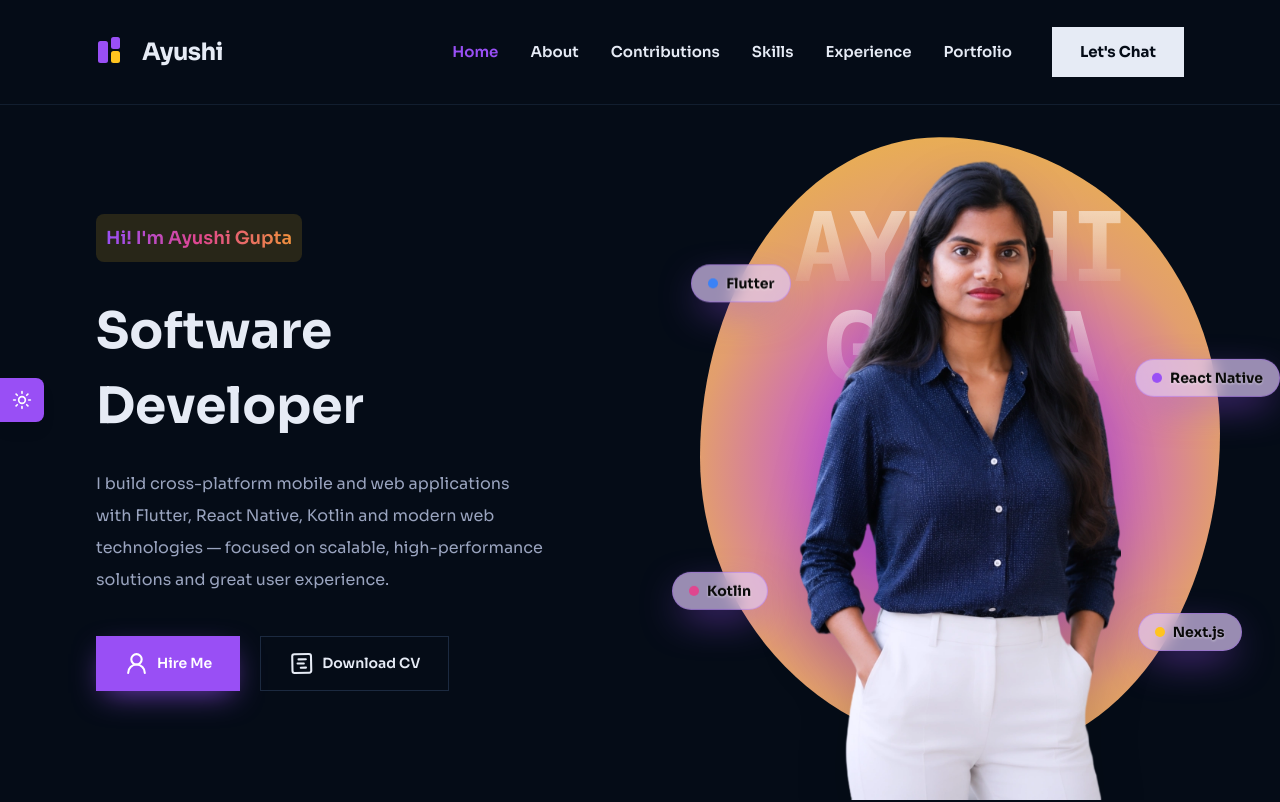
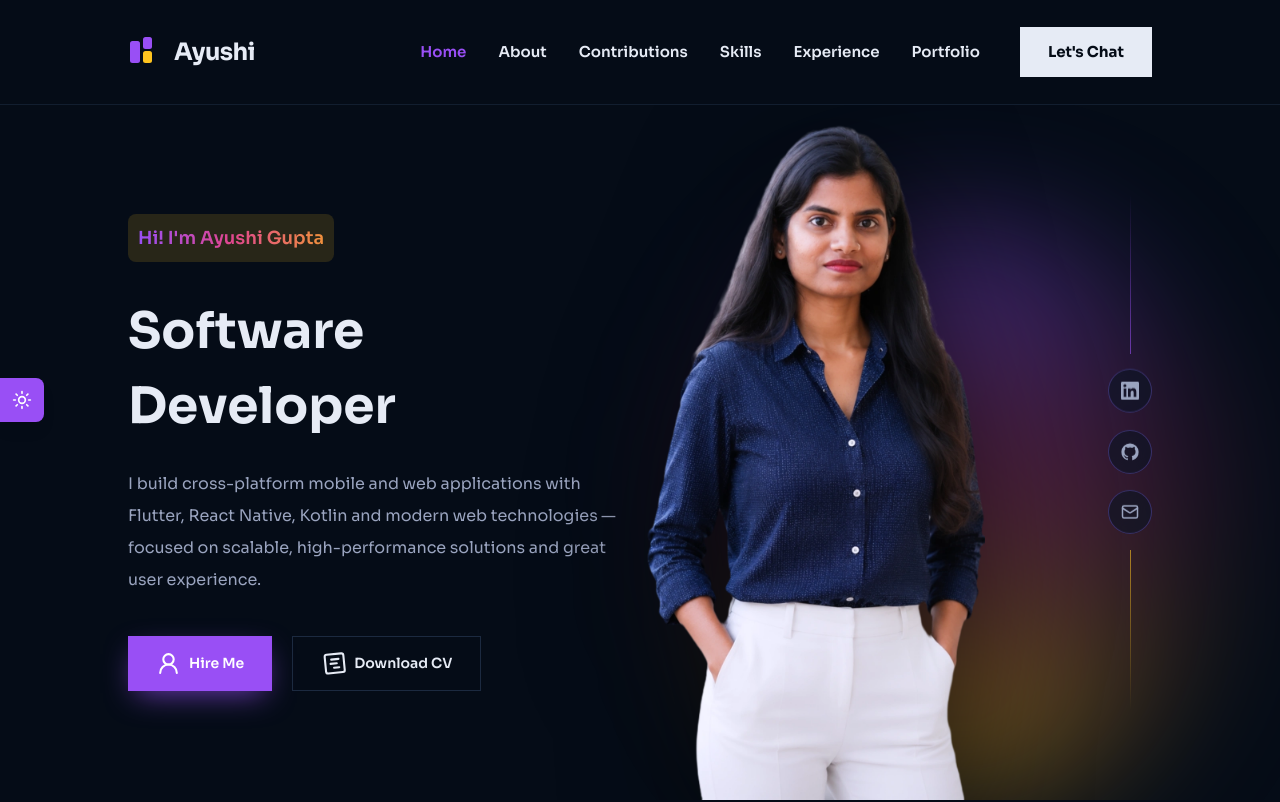
Before and after one commit to ayushigupta009/portfolio, a Next.js app: page / in a window 1280 px wide. Shown: the top 802 px of the page. Built offline with nearby package versions, Linux system fonts and the light colour scheme.

Commit message:
hero section enhancemnt and alignment enhancement in all section

```diff
--- a/src/app/globals.css
+++ b/src/app/globals.css
@@ -19,6 +19,12 @@
   --color-primary: #994ff5; /* purple  */
   --color-primary-600: #7c3aed;
   --color-secondary: #ffc41f; /* gold    */
+
+  /* Brand gradient stops — the purple → pink → orange ramp used across
+     headings, CTAs and the hero glow. */
+  --color-brand-pink: #e0468f;
+  --color-brand-orange: #f0913c;
+
   --color-accent-blue: #3b82f6;
   --color-indigo: #453db1;
 
@@ -142,6 +148,34 @@
       transparent 70%
     );
   }
+  /* Brand aura behind the hero portrait — a vertical ramp: purple at the top,
+     pink through the centre, warm gold pooling at the base. Every lobe is
+     centred on 50% x and wide enough to overlap its neighbours, so the colours
+     read as one continuous wash with no bare patches at the sides. */
+  .glow-brand {
+    background:
+      radial-gradient(
+          ellipse 78% 38% at 50% 8%,
+          color-mix(in srgb, var(--color-primary) 48%, transparent) 0%,
+          transparent 75%
+        ),
+      radial-gradient(
+          ellipse 82% 40% at 50% 42%,
+          color-mix(in srgb, var(--color-brand-pink) 42%, transparent) 0%,
+          transparent 75%
+        ),
+      radial-gradient(
+          ellipse 80% 36% at 50% 72%,
+          color-mix(in srgb, var(--color-brand-orange) 40%, transparent) 0%,
+          transparent 75%
+        ),
+      radial-gradient(
+          ellipse 72% 32% at 50% 95%,
+          color-mix(in srgb, var(--color-secondary) 45%, transparent) 0%,
+          transparent 75%
+        );
+  }
+
   .glow-secondary {
     background: radial-gradient(
       circle,
--- a/src/app/page.tsx
+++ b/src/app/page.tsx
@@ -7,6 +7,7 @@ import { Skills } from "@/components/sections/Skills";
 import { Resume } from "@/components/sections/Resume";
 import { Portfolio } from "@/components/sections/Portfolio";
 import { Contact } from "@/components/sections/Contact";
+import { CallToAction } from "@/components/sections/CallToAction";
 
 export default function Home() {
   return (
@@ -20,6 +21,7 @@ export default function Home() {
         <Resume />
         <Portfolio />
         <Contact />
+        <CallToAction />
       </main>
       <Footer />
     </>
--- a/src/components/layout/Footer.tsx
+++ b/src/components/layout/Footer.tsx
@@ -7,7 +7,7 @@ export function Footer() {
 
   return (
     <footer className="relative border-t border-border">
-      <div className="mx-auto w-full px-8 py-14 sm:px-12 lg:px-24">
+      <div className="mx-auto w-full px-10 py-14 sm:px-16 lg:px-32">
         {/* Top row: name + tagline on the left, socials on the right */}
         <div className="flex flex-col gap-8 sm:flex-row sm:items-start sm:justify-between">
           <div>
--- a/src/components/layout/Navbar.tsx
+++ b/src/components/layout/Navbar.tsx
@@ -37,7 +37,7 @@ export function Navbar() {
         scrolled ? "bg-background/90 backdrop-blur-xl" : "bg-background",
       )}
     >
-      <nav className="flex h-20 items-center justify-between px-8 sm:px-15 lg:h-[104px] lg:px-24">
+      <nav className="flex h-20 items-center justify-between px-10 sm:px-16 lg:h-[104px] lg:px-32">
         {/* Logo */}
         <a href="#home" className="group flex items-center gap-3">
           <svg
--- a/src/components/sections/About.tsx
+++ b/src/components/sections/About.tsx
@@ -139,7 +139,7 @@ export function About() {
               className="-mt-2 grid w-full max-w-xl grid-cols-3 gap-4"
             >
               {[
-                { value: "2.8+", label: "Years of Experience" },
+                { value: "2.9+", label: "Years of Experience" },
                 { value: "3", label: "Companies" },
                 { value: "15+", label: "Projects Shipped" },
               ].map((stat) => (
--- a/src/components/sections/Contact.tsx
+++ b/src/components/sections/Contact.tsx
@@ -3,7 +3,7 @@
 import { useState, type FormEvent } from "react";
 import { motion } from "framer-motion";
 import { Mail, Phone, MapPin, Send, CheckCircle2 } from "lucide-react";
-import { siteConfig } from "@/config/site";
+import { siteConfig, mailComposeUrl } from "@/config/site";
 import { Section } from "@/components/ui/Section";
 import { SectionTitle } from "@/components/ui/SectionTitle";
 import { SocialLinks } from "@/components/ui/SocialLinks";
@@ -11,7 +11,7 @@ import { Glow } from "@/components/ui/Glow";
 import { fadeUp, staggerContainer, viewportOnce } from "@/lib/animations";
 
 const contactMethods = [
-  { icon: Mail, label: "Email", value: siteConfig.email, href: `mailto:${siteConfig.email}` },
+  { icon: Mail, label: "Email", value: siteConfig.email, href: mailComposeUrl },
   { icon: Phone, label: "Phone", value: siteConfig.phone, href: `tel:${siteConfig.phone.replace(/\s/g, "")}` },
   { icon: MapPin, label: "Location", value: siteConfig.location, href: undefined },
 ];
@@ -66,6 +66,8 @@ export function Contact() {
                 {href ? (
                   <a
                     href={href}
+                    target={href.startsWith("http") ? "_blank" : undefined}
+                    rel="noopener noreferrer"
                     className="flex items-center gap-4 rounded-2xl border border-border bg-surface/40 p-4 transition-all duration-300 hover:border-primary/40"
                   >
                     {inner}
--- a/src/components/sections/Hero.tsx
+++ b/src/components/sections/Hero.tsx
@@ -4,6 +4,7 @@ import Image from "next/image";
 import { motion } from "framer-motion";
 import { UserRound, SquareChartGantt } from "lucide-react";
 import { heroContent } from "@/data/hero";
+import { footerSocialLinks } from "@/data/navigation";
 import { siteConfig } from "@/config/site";
 import { Button } from "@/components/ui/Button";
 import { staggerContainer, fadeUp } from "@/lib/animations";
@@ -27,7 +28,7 @@ export function Hero() {
             variants={staggerContainer}
             initial="hidden"
             animate="visible"
-            className="flex flex-col justify-center px-6 py-16 sm:px-10 lg:col-span-6 lg:px-24 lg:py-24"
+            className="flex flex-col justify-center px-10 py-16 sm:px-16 lg:col-span-6 lg:py-24 lg:pl-32 lg:pr-6"
           >
             <motion.span
               variants={fadeUp}
@@ -74,23 +75,23 @@ export function Hero() {
             </motion.div>
           </motion.div>
 
-          {/* Right column — the portrait sits on the page background with a soft
-              rounded gradient blob behind it (not a full square panel) */}
+          {/* Right column — the portrait sits directly on the page background */}
           <motion.div
             initial={{ opacity: 0, scale: 0.98 }}
             animate={{ opacity: 1, scale: 1 }}
             transition={{ duration: 0.7, ease: [0.22, 1, 0.36, 1], delay: 0.15 }}
-            className="relative flex min-h-[440px] items-end justify-center px-6 pt-10 lg:col-span-6 lg:min-h-full lg:px-12"
+            className="relative flex min-h-[500px] items-end justify-center px-6 pr-28 pt-10 lg:col-span-6 lg:min-h-full lg:pl-0 lg:pr-72 lg:pt-0"
           >
-            {/* Soft rounded gradient blob behind the portrait */}
+            {/* Multi-colour brand aura behind the portrait so it lifts off the page */}
             <motion.div
-              animate={{ y: [0, -14, 0] }}
-              transition={{ duration: 9, ease: "easeInOut", repeat: Infinity }}
-              className="pointer-events-none absolute bottom-10 left-1/2 top-10 w-[86%] max-w-[520px] -translate-x-1/2 rounded-[46%_54%_44%_56%/52%_48%_52%_48%] bg-[radial-gradient(circle_at_50%_54%,#8d47e5_0%,#c659d2_30%,#e29e6e_62%,#f0bf37_100%)]"
+              aria-hidden
+              initial={{ opacity: 0, scale: 0.85 }}
+              animate={{ opacity: 1, scale: 1 }}
+              transition={{ duration: 1.2, delay: 0.3, ease: [0.22, 1, 0.36, 1] }}
+              className="glow-brand pointer-events-none absolute bottom-0 left-1/2 h-[82%] w-[88%] -translate-x-1/2 rounded-full blur-3xl"
             />
-
             {/* Faded name wordmark behind the portrait */}
-            <div className="pointer-events-none absolute inset-x-0 top-24 z-[1] flex select-none flex-col items-center gap-1 px-6 text-center leading-[0.95]">
+            {/* <div className="pointer-events-none absolute inset-x-0 top-24 z-[1] flex select-none flex-col items-center gap-1 px-6 text-center leading-[0.95]">
               {siteConfig.name.split(" ").map((word, i) => (
                 <motion.span
                   key={word}
@@ -106,12 +107,19 @@ export function Hero() {
                   {word}
                 </motion.span>
               ))}
-            </div>
+            </div> */}
+            {/* <motion.div
+              initial={{ opacity: 0, scale: 0.92, filter: "blur(10px)" }}
+              animate={{ opacity: 1, scale: 1, filter: "blur(0px)" }}
+              transition={{ duration: 0.9, delay: 0.2, ease: [0.22, 1, 0.36, 1] }}
+              whileHover={{ scale: 1.03 }}
+              className="relative z-10 flex items-end"
+            > */}
               <motion.div
                 initial={{ opacity: 0, scale: 0.92, filter: "blur(10px)" }}
                 animate={{ opacity: 1, scale: 1, filter: "blur(0px)" }}
                 transition={{ duration: 0.9, delay: 0.2, ease: [0.22, 1, 0.36, 1] }}
-              whileHover={{ scale: 1.03 }}
+                whileHover={{ scale: 1.03, y: 14 }}
                 className="relative z-10 flex items-end"
               >
                 <Image
@@ -120,12 +128,61 @@ export function Hero() {
                   width={846}
                   height={1686}
                   priority
-                className="h-auto max-h-[440px] w-auto object-contain object-bottom drop-shadow-2xl md:max-h-[560px] lg:max-h-[calc(100vh-160px)]"
+                  className="h-auto max-h-[600px] w-auto object-contain object-bottom drop-shadow-[0_25px_60px_rgba(0,0,0,0.55)] md:max-h-[730px] lg:max-h-[calc(100vh-125px)]"
+                />
+              </motion.div>
+            {/*
+             </motion.div> */}
+
+            {/* Vertical social rail pinned to the right edge of the portrait */}
+            <motion.div
+              variants={staggerContainer}
+              initial="hidden"
+              animate="visible"
+              className="absolute right-10 top-1/2 z-20 flex -translate-y-1/2 flex-col items-center gap-4 lg:right-32"
+            >
+              <motion.span
+                variants={fadeUp}
+                className="h-40 w-px bg-gradient-to-b from-transparent to-primary/60"
+              />
+
+              {footerSocialLinks.map(({ label, href, icon: Icon }, i) => (
+                <motion.span key={label} variants={fadeUp} className="inline-flex">
+                <motion.a
+                  href={href}
+                  target="_blank"
+                  rel="noopener noreferrer"
+                  aria-label={label}
+                  whileHover={{ scale: 1.12 }}
+                  whileTap={{ scale: 0.95 }}
+                  animate={{ y: [0, -6, 0] }}
+                  transition={{
+                    y: {
+                      duration: 3.2,
+                      ease: "easeInOut",
+                      repeat: Infinity,
+                      delay: i * 0.35,
+                    },
+                  }}
+                  className="group relative grid h-11 w-11 place-items-center rounded-full border border-border bg-surface/60 text-muted backdrop-blur transition-colors duration-300 hover:border-transparent hover:text-white"
+                >
+                  {/* Gradient fill + glow revealed on hover */}
+                  <span className="absolute inset-0 rounded-full bg-[linear-gradient(135deg,#994ff5,#e0468f,#f0913c)] opacity-0 shadow-[0_10px_30px_-8px_color-mix(in_srgb,var(--color-primary)_85%,transparent)] transition-opacity duration-300 group-hover:opacity-100" />
+                  {/* Pulsing halo so the rail reads as interactive at rest */}
+                  <span className="absolute inset-0 animate-[glow_4s_ease-in-out_infinite] rounded-full ring-1 ring-primary/30" />
+                  <Icon className="relative h-[18px] w-[18px]" />
+                </motion.a>
+                </motion.span>
+              ))}
+
+              <motion.span
+                variants={fadeUp}
+                className="h-40 w-px bg-gradient-to-t from-transparent to-secondary/60"
               />
             </motion.div>
 
             {/* Floating skill badges around the portrait */}
-            {heroBadges.map((badge) => (
+            {/* {heroBadges.map((badge) => (
               <motion.div
                 key={badge.label}
                 initial={{ opacity: 0, scale: 0.6 }}
@@ -150,7 +207,7 @@ export function Hero() {
                   {badge.label}
                 </span>
               </motion.div>
-            ))}
+            ))} */}
           </motion.div>
         </div>
     </section>
--- a/src/config/site.ts
+++ b/src/config/site.ts
@@ -21,3 +21,12 @@ export const siteConfig = {
 } as const;
 
 export type SiteConfig = typeof siteConfig;
+
+/**
+ * Gmail compose URL for the contact address. Preferred over a bare `mailto:`
+ * link, which silently does nothing when the visitor's browser has no mail
+ * handler registered.
+ */
+export const mailComposeUrl = `https://mail.google.com/mail/?view=cm&fs=1&to=${encodeURIComponent(
+  siteConfig.email,
+)}`;
--- a/src/data/navigation.ts
+++ b/src/data/navigation.ts
@@ -7,7 +7,7 @@ import {
   Mail,
 } from "lucide-react";
 import type { NavItem, SocialLink } from "@/types";
-import { siteConfig } from "@/config/site";
+import { siteConfig, mailComposeUrl } from "@/config/site";
 import { GithubIcon, LinkedinIcon } from "@/components/icons";
 
 export const navItems: NavItem[] = [
@@ -24,8 +24,8 @@ export const socialLinks: SocialLink[] = [
   { label: "GitHub", href: siteConfig.links.github, icon: GithubIcon },
 ];
 
-/** Footer social links — same as above plus a direct email link. */
+/** Social links plus a direct email — used by the footer and the hero rail. */
 export const footerSocialLinks: SocialLink[] = [
   ...socialLinks,
-  { label: "Email", href: `mailto:${siteConfig.email}`, icon: Mail },
+  { label: "Email", href: mailComposeUrl, icon: Mail },
 ];
```
Also changed, not shown: src/components/sections/CallToAction.tsx (added, +74 -0 lines). Lines whose indentation alone changed are shown as unchanged.
